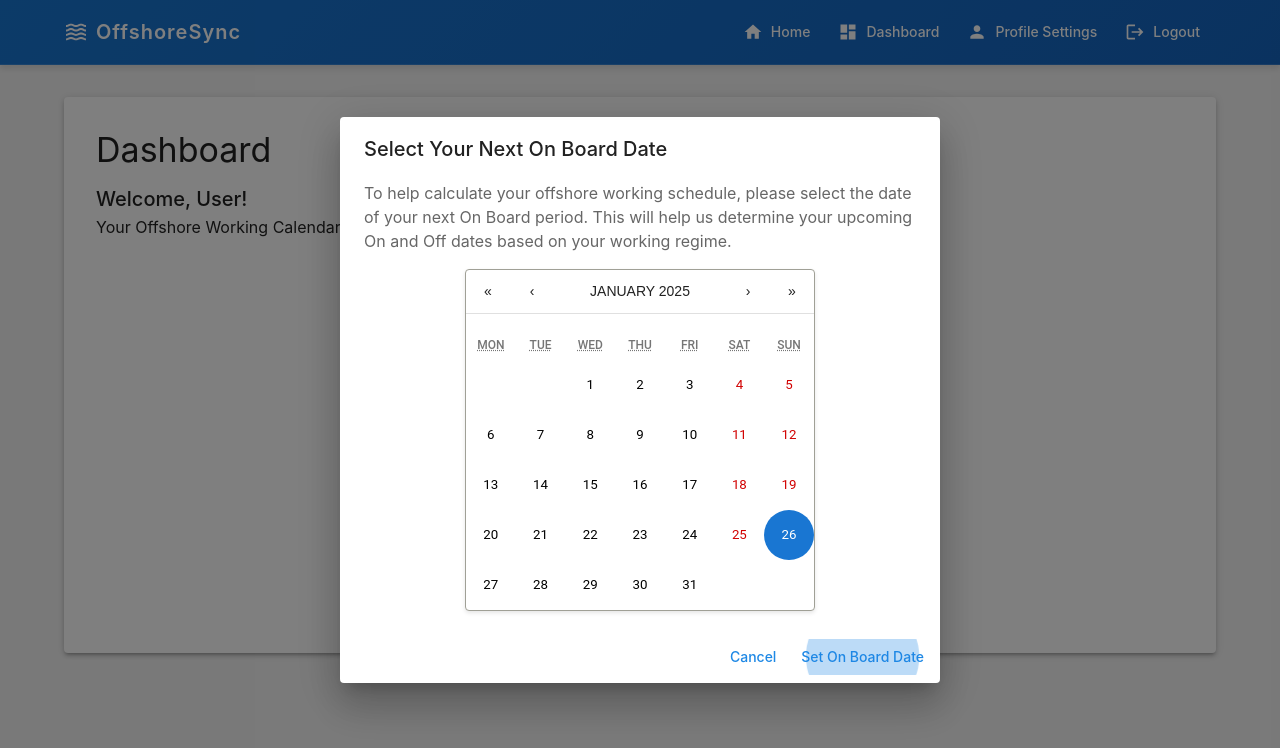
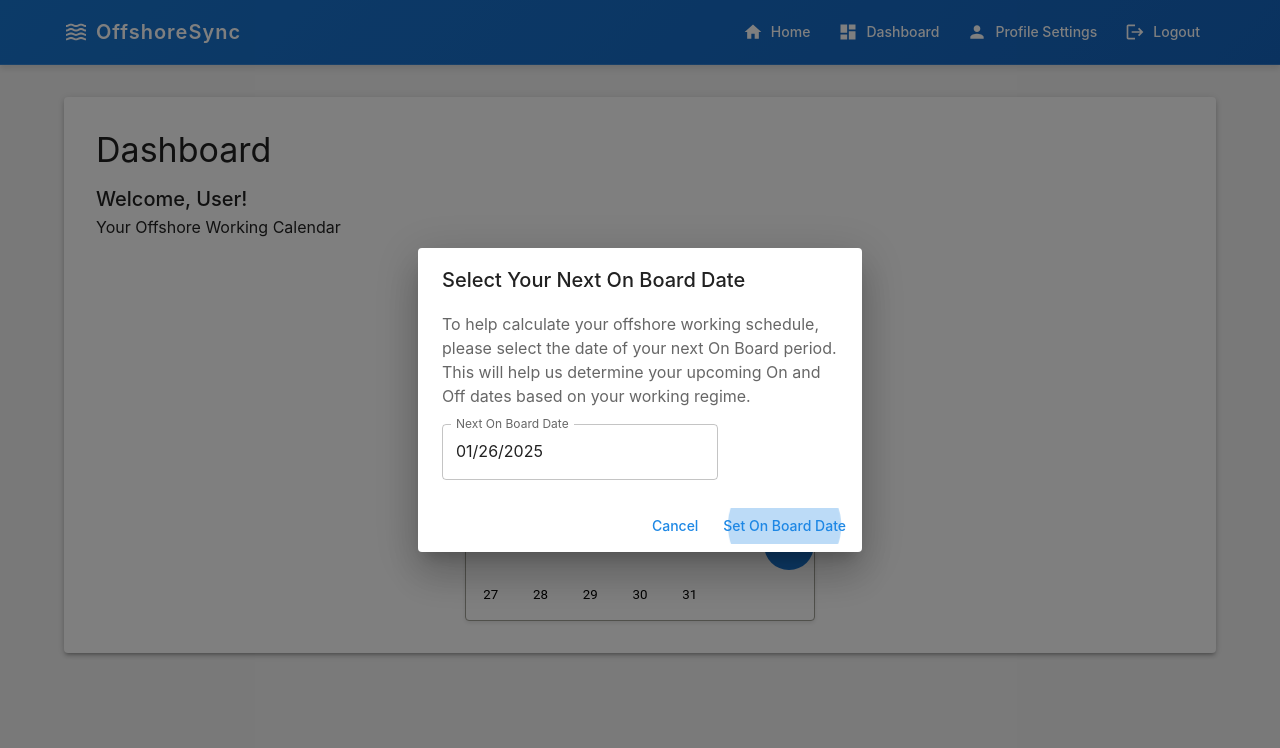
Before and after one commit to OffshoreSync/react-client, a React (Create React App) app: page /dashboard in a window 1280 px wide. Shown: the top 748 px of the page. Built offline with nearby package versions, Linux system fonts and the light colour scheme; sample sign-in values are in the browser's storage.

Commit message:
client: Implement MaterialUI DatePicker
Signed-off-by: Ícaro Hoff <icarohoff@gmail.com>

```diff
--- a/package.json
+++ b/package.json
@@ -7,8 +7,10 @@
     "@emotion/styled": "^11.14.0",
     "@mui/icons-material": "^6.4.1",
     "@mui/material": "^6.4.1",
+    "@mui/x-date-pickers": "^7.24.1",
     "axios": "^1.7.9",
     "cra-template": "1.2.0",
+    "date-fns": "^4.1.0",
     "react": "^19.0.0",
     "react-calendar": "^5.1.0",
     "react-dom": "^19.0.0",
--- a/src/components/Dashboard.js
+++ b/src/components/Dashboard.js
@@ -1,8 +1,6 @@
 import React, { useState, useEffect } from 'react';
 import { useNavigate } from 'react-router-dom';
 import axios from 'axios';
-import Calendar from 'react-calendar';
-import 'react-calendar/dist/Calendar.css';
 import {
   Container,
   Typography,
@@ -11,7 +9,6 @@ import {
   Grid,
   Button,
   useMediaQuery,
-  styled,
   useTheme,
   Dialog,
   DialogTitle,
@@ -25,6 +22,12 @@ import {
   ChevronLeft as ChevronLeftIcon,
   ChevronRight as ChevronRightIcon
 } from '@mui/icons-material';
+import { DatePicker, LocalizationProvider } from '@mui/x-date-pickers';
+import { AdapterDateFns } from '@mui/x-date-pickers/AdapterDateFnsV3';
+import Calendar from 'react-calendar';
+import 'react-calendar/dist/Calendar.css';
+import { styled } from '@mui/material/styles';
+import { TextField } from '@mui/material';
 
 // Custom styled calendar to match Material-UI theme
 const StyledCalendar = styled(Calendar)`
@@ -330,22 +333,35 @@ const Dashboard = () => {
         onClose={() => setOpenOnBoardDialog(false)}
         aria-labelledby="onboard-date-dialog-title"
         aria-describedby="onboard-date-dialog-description"
+        maxWidth="xs"
+        fullWidth
       >
         <DialogTitle id="onboard-date-dialog-title">
           Select Your Next On Board Date
         </DialogTitle>
         <DialogContent>
-          <DialogContentText id="onboard-date-dialog-description">
+          <DialogContentText id="onboard-date-dialog-description" sx={{ mb: 2 }}>
             To help calculate your offshore working schedule, please select the date of your next On Board period.
             This will help us determine your upcoming On and Off dates based on your working regime.
           </DialogContentText>
-          <Box sx={{ display: 'flex', justifyContent: 'center', mt: 2 }}>
-            <StyledCalendar
-              onChange={setDate}
+
+          <LocalizationProvider dateAdapter={AdapterDateFns}>
+            <DatePicker
+              label="Next On Board Date"
               value={date}
-              showNeighboringMonth={false}
+              onChange={(newValue) => setDate(newValue)}
+              renderInput={(params) => (
+                <TextField
+                  {...params}
+                  fullWidth
+                  variant="outlined"
+                  sx={{ mt: 1 }}
+                />
+              )}
+              minDate={new Date()}
+              views={['year', 'month', 'day']}
             />
-          </Box>
+          </LocalizationProvider>
         </DialogContent>
         <DialogActions>
           <Button onClick={() => setOpenOnBoardDialog(false)} color="primary">
```
Also changed, not shown: 1 other file (tests, documents, lock files or other folders).
